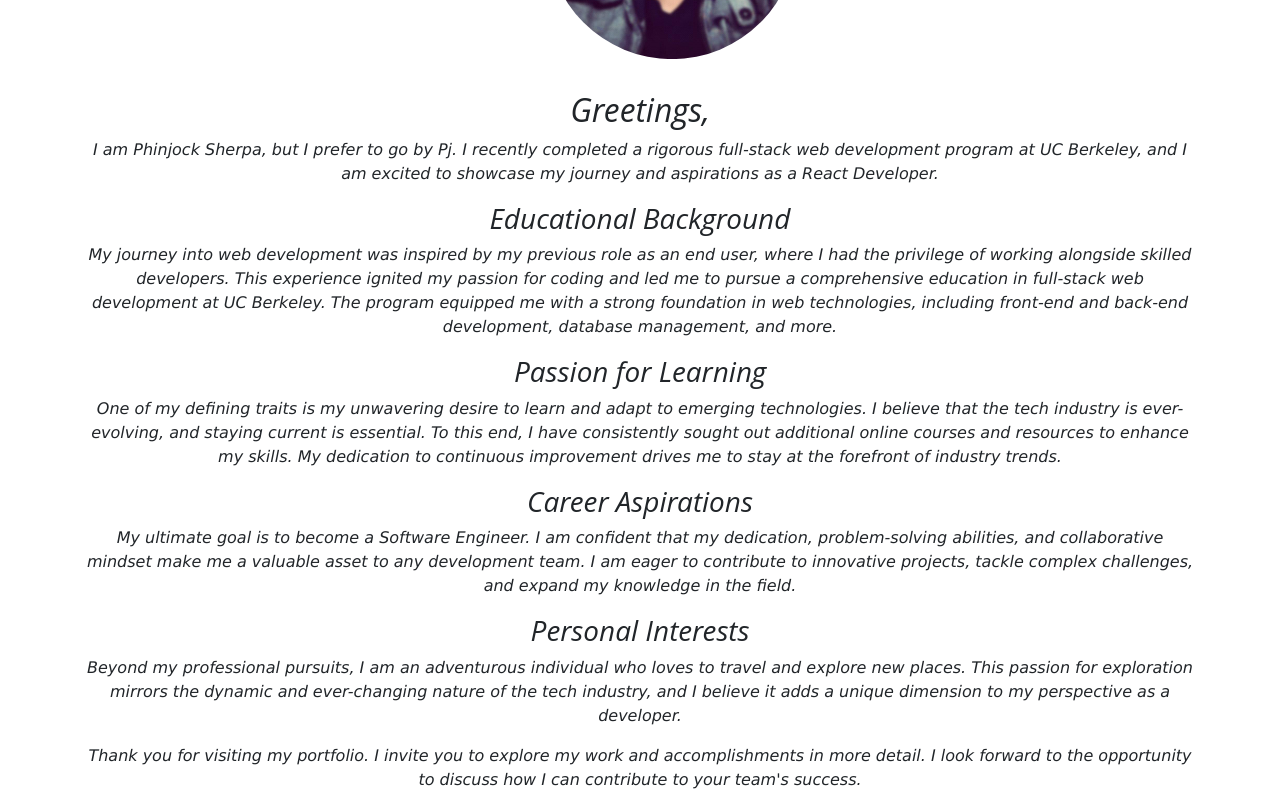
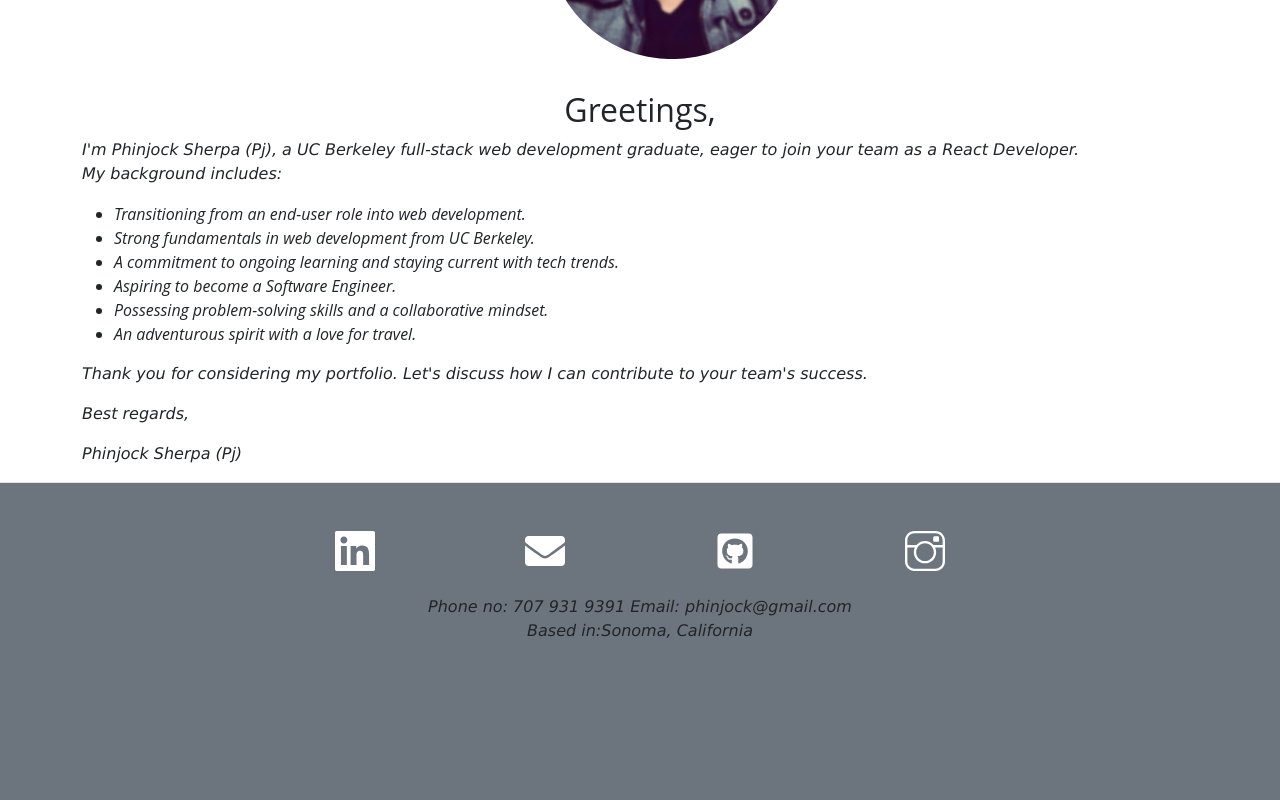
Before and after one commit to pjsherpa/Pj-Portfolio, a React (Create React App) app: page / in a window 1280 px wide. Shown: the part 400-1200 px from the top of the page. After the commit the page ends 1091 px from the top, so only its background shows below. Built offline with nearby package versions, Linux system fonts and the light colour scheme.

Commit message:
updated about me

```diff
--- a/src/component/pages/AboutMe.js
+++ b/src/component/pages/AboutMe.js
@@ -4,66 +4,41 @@ const AboutMe = () => {
   return (
     <>
       <div className="container ">
-        <h1 className="d-flex justify-content-md-center ">About Me</h1>
+        <h1 className="d-flex justify-content-md-center text-center">
+          About Me
+        </h1>
 
-        <div className="d-flex justify-content-md-center ">
+        <div className="d-flex justify-content-md-center">
           <div className="col-lg-2 mb-2">
             <img className="my-pic" src={Pjimg} alt="Phinjock Sonam Sherpa" />
           </div>
         </div>
         <br></br>
-        <p className="text-center">
-          <h2>Greetings,</h2>
-          <p>
-            I am Phinjock Sherpa, but I prefer to go by Pj. I recently completed
-            a rigorous full-stack web development program at UC Berkeley, and I
-            am excited to showcase my journey and aspirations as a React
-            Developer.
-          </p>
-          <h3>Educational Background</h3>
-          <p>
-            My journey into web development was inspired by my previous role as
-            an end user, where I had the privilege of working alongside skilled
-            developers. This experience ignited my passion for coding and led me
-            to pursue a comprehensive education in full-stack web development at
-            UC Berkeley. The program equipped me with a strong foundation in web
-            technologies, including front-end and back-end development, database
-            management, and more.
-          </p>
 
-          <h3>Passion for Learning</h3>
-          <p>
-            One of my defining traits is my unwavering desire to learn and adapt
-            to emerging technologies. I believe that the tech industry is
-            ever-evolving, and staying current is essential. To this end, I have
-            consistently sought out additional online courses and resources to
-            enhance my skills. My dedication to continuous improvement drives me
-            to stay at the forefront of industry trends.
-          </p>
-          <h3>Career Aspirations</h3>
-          <p>
-            My ultimate goal is to become a Software Engineer. I am confident
-            that my dedication, problem-solving abilities, and collaborative
-            mindset make me a valuable asset to any development team. I am eager
-            to contribute to innovative projects, tackle complex challenges, and
-            expand my knowledge in the field.
-          </p>
-          <h3>Personal Interests</h3>
-          <p>
-            Beyond my professional pursuits, I am an adventurous individual who
-            loves to travel and explore new places. This passion for exploration
-            mirrors the dynamic and ever-changing nature of the tech industry,
-            and I believe it adds a unique dimension to my perspective as a
-            developer.
-          </p>
-          <p>
-            Thank you for visiting my portfolio. I invite you to explore my work
-            and accomplishments in more detail. I look forward to the
-            opportunity to discuss how I can contribute to your team's success.
-          </p>
-          <p>Best regards,</p>
-          <p> Phinjock Sherpa (Pj)</p>
+        <h2 className="text-center">Greetings,</h2>
+        <p>
+          I'm Phinjock Sherpa (Pj), a UC Berkeley full-stack web development
+          graduate, eager to join your team as a React Developer.
+          <p>My background includes:</p>
+          <ul>
+            <li>Transitioning from an end-user role into web development.</li>
+            <li>Strong fundamentals in web development from UC Berkeley.</li>
+            <li>
+              A commitment to ongoing learning and staying current with tech
+              trends.
+            </li>
+            <li>Aspiring to become a Software Engineer.</li>
+            <li>
+              Possessing problem-solving skills and a collaborative mindset.
+            </li>
+            <li>An adventurous spirit with a love for travel.</li>
+          </ul>
+          Thank you for considering my portfolio. Let's discuss how I can
+          contribute to your team's success.
         </p>
+
+        <p>Best regards,</p>
+        <p> Phinjock Sherpa (Pj)</p>
       </div>
     </>
   );
```
